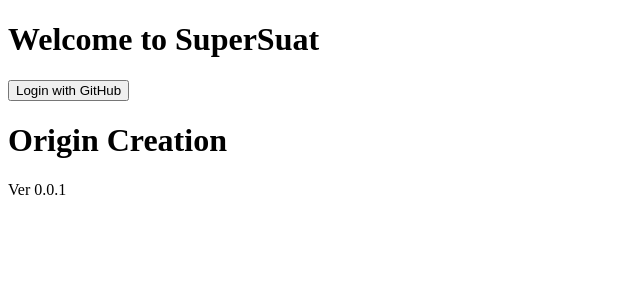
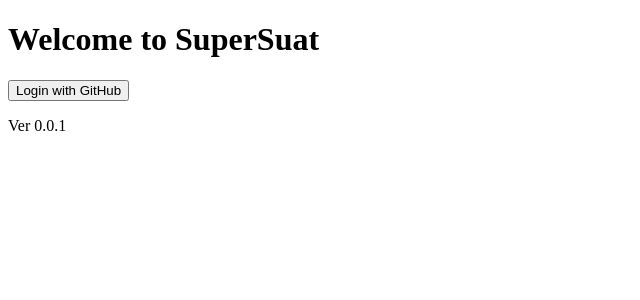
Before and after one commit to konbraphat51/SuperSuat, a React (Vite) app in the folder Front/: page /origin-creation in a window 1280 px wide. Shown: the top 300 px of the page, without its empty margins (0-640 px from the left). Built offline with nearby package versions, Linux system fonts and the light colour scheme; no server answers.

Commit message:
refactor: remove OriginCreation component and its route

```diff
--- a/Front/src/App.tsx
+++ b/Front/src/App.tsx
@@ -3,7 +3,6 @@
 import { Footer } from "./components/Footer";
 import { PageHome } from "./components/pages/home/PageHome";
 import { PageLogin } from "./components/pages/login/PageLogin";
-import { OriginCreation } from "./components/pages/OriginCreation/OriginCreation";
 
 function App() {
 	return (
@@ -13,7 +12,6 @@
 				<Routes>
 					<Route path="/" element={<PageHome />} />
 					<Route path="/login" element={<PageLogin />} />
-					<Route path="/origin-creation" element={<OriginCreation />} />
 				</Routes>
 			</BrowserRouter>
 			<Footer />
--- a/Front/src/components/pages/OriginCreation/OriginCreation.tsx
+++ /dev/null
@@ -1,7 +0,0 @@
-export const OriginCreation = () => {
-	return (
-		<div>
-			<h1>Origin Creation</h1>
-		</div>
-	);
-};
```
